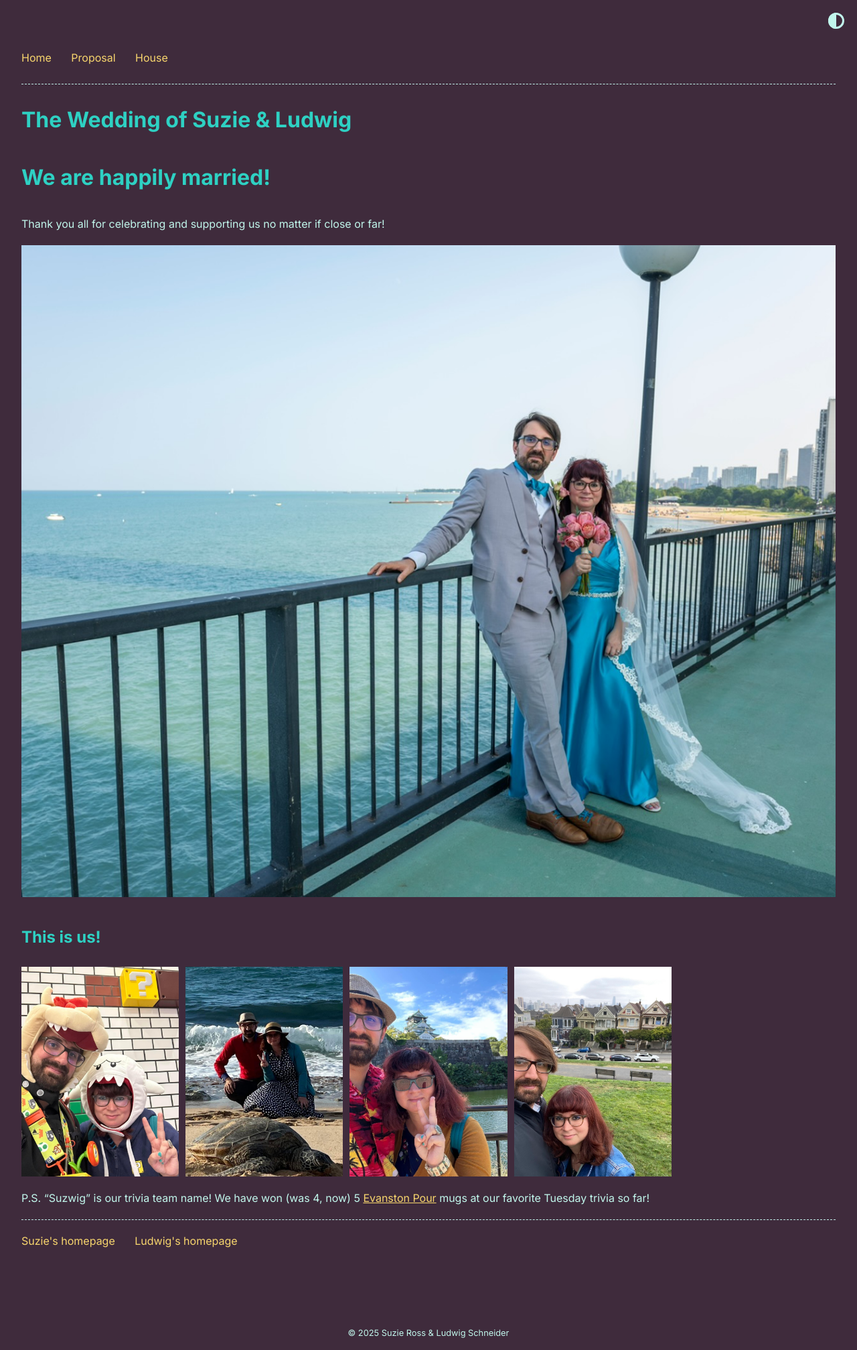
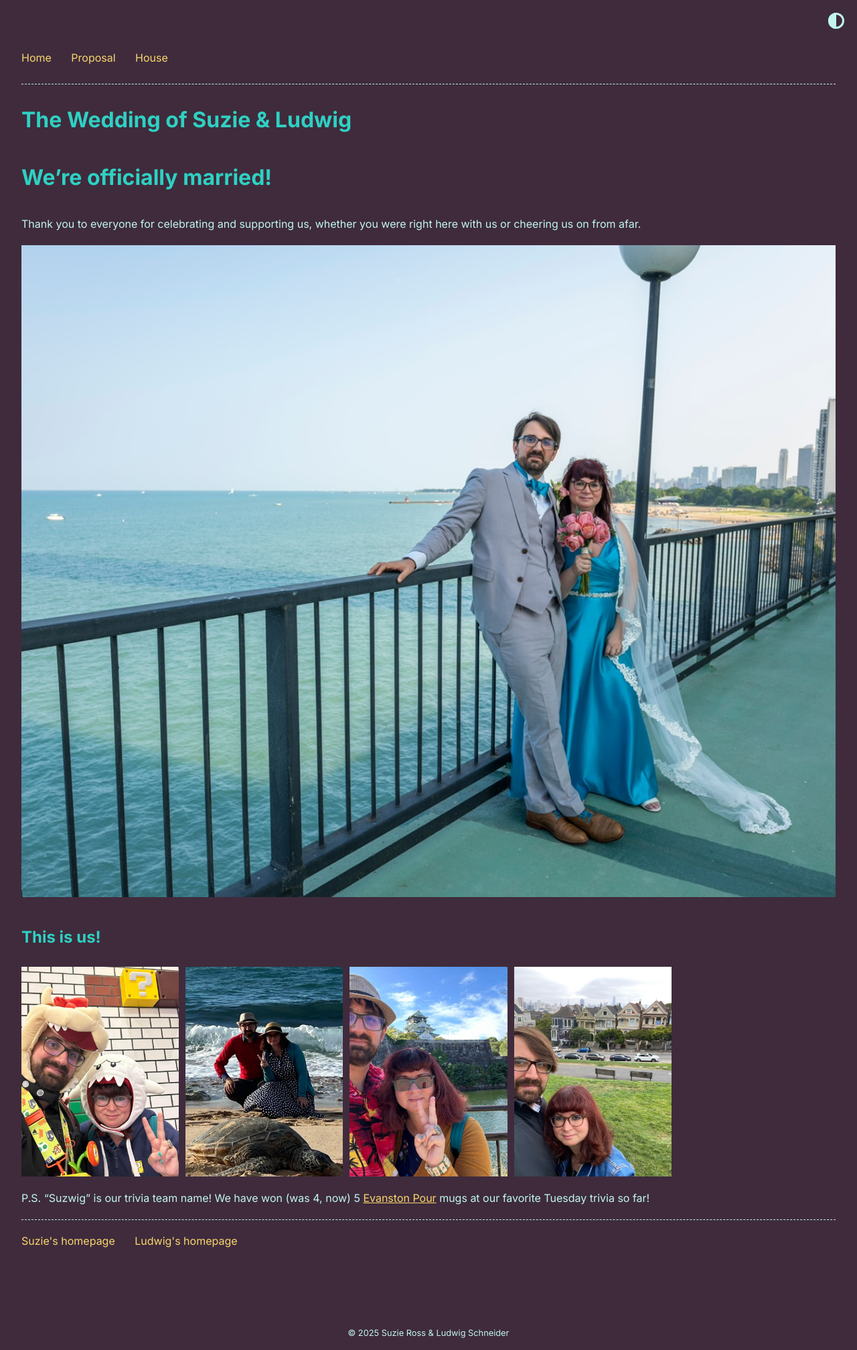
Before and after one commit to suzwig/suzwig.github.io, a Jekyll site: the page built from index.md, in a window 1280 px wide. Shown: the whole page at 67% size. Built offline with Jekyll 4.4.1, drawn with Linux system fonts in a browser that asks for light colours.

Commit message:
better english

```diff
--- a/index.md
+++ b/index.md
@@ -2,9 +2,9 @@
 layout: home
 ---
 
-# We are happily married!
+# We're officially married!
 
-Thank you all for celebrating and supporting us no matter if close or far!
+Thank you to everyone for celebrating and supporting us, whether you were right here with us or cheering us on from afar.
 
 ![Us happily married in Chicago!](assets/images/IMG_1069.JPG)
 
```
